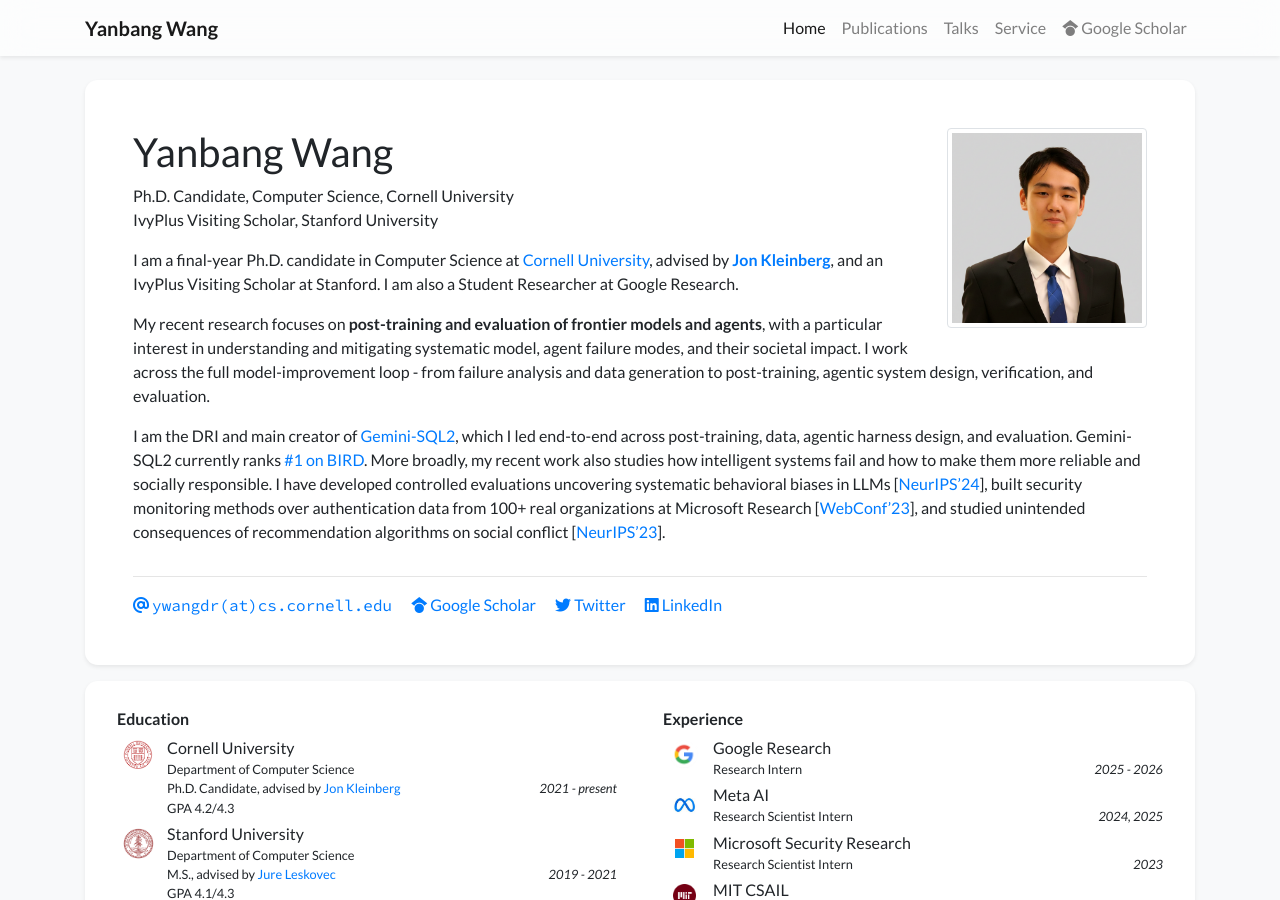
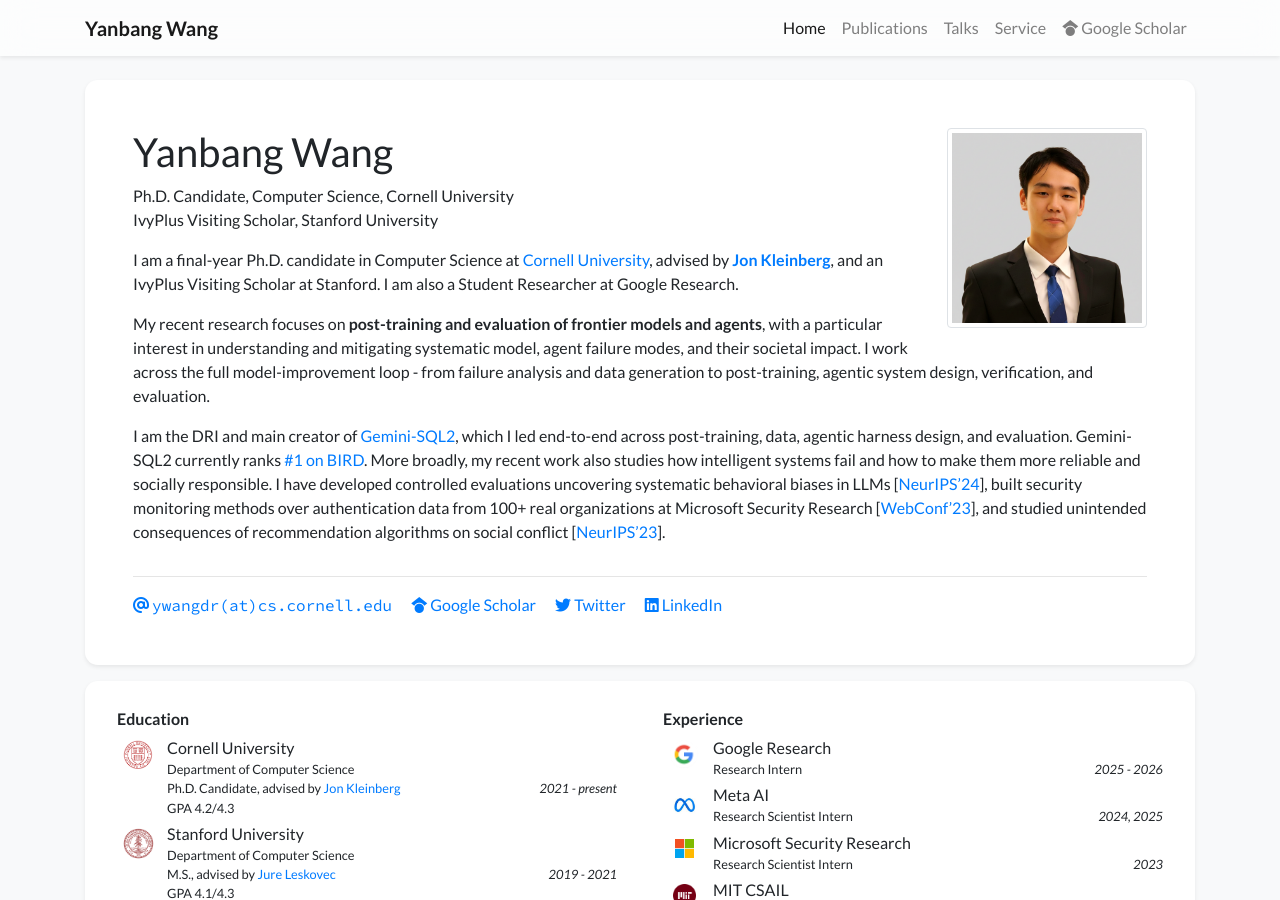
Before and after one commit to Abel0828/abel0828.github.io, a Jekyll site: the page built from index.html, in a window 1280 px wide and 900 px high. Built offline with Jekyll 4.4.1, drawn with Linux system fonts in a browser that asks for light colours; nearby versions of some CDN libraries; a style sheet for code colours, icons or effects is not loaded.

Commit message:
Correct security research affiliation in bio

```diff
--- a/_data/profile.yml
+++ b/_data/profile.yml
@@ -37,7 +37,7 @@ short_bio: >-
     controlled evaluations uncovering systematic behavioral biases in LLMs
     [<a href="https://arxiv.org/abs/2402.11821" target="_blank">NeurIPS&rsquo;24</a>],
     built security monitoring methods over authentication data from 100+ real organizations
-    at Microsoft Research [<a href="https://dl.acm.org/doi/abs/10.1145/3589335.3648325" target="_blank">WebConf&rsquo;23</a>],
+    at Microsoft Security Research [<a href="https://dl.acm.org/doi/abs/10.1145/3589335.3648325" target="_blank">WebConf&rsquo;23</a>],
     and studied unintended consequences of recommendation algorithms on social conflict
     [<a href="https://arxiv.org/abs/2310.14076" target="_blank">NeurIPS&rsquo;23</a>].
   </p>
```
